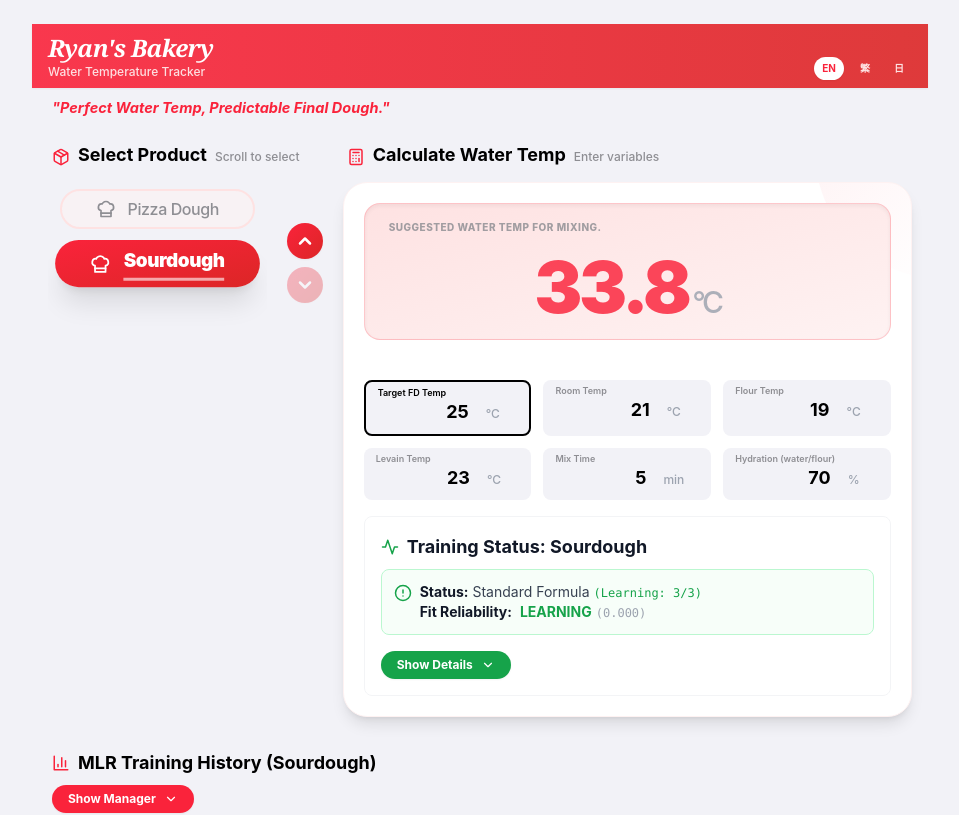
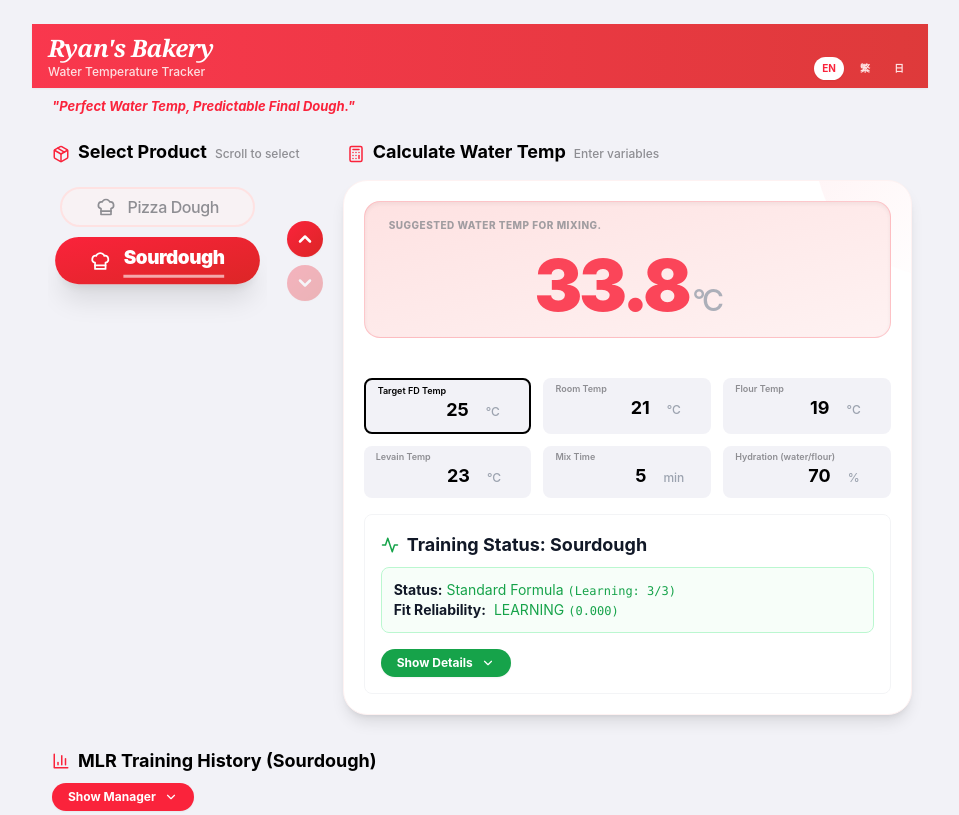
Before and after one commit to ghryan0000/dough-temp-tracker, a React (Vite) app: page / in a window 1280 px wide. Shown: the top 815 px of the page, without its empty margins (160-1119 px from the left). Built offline with nearby package versions, Linux system fonts and the light colour scheme.

Commit message:
Refine UI: adjust text sizes, alignment, and colors in Training Status and Model Analysis sections

```diff
--- a/dough-temp-tracker.tsx
+++ b/dough-temp-tracker.tsx
@@ -747,7 +747,7 @@ export default function DoughTempTracker() {
         </div>
 
         {/* App Description - One Liner */}
-        <p className="text-[14.5px] font-bold italic text-apple-red mb-6 -mt-2 px-1 leading-relaxed max-w-[390px]">
+        <p className="text-[13px] font-bold italic text-apple-red mb-6 -mt-2 px-1 leading-relaxed max-w-[390px]">
           {t.appDescription}
         </p>
 
@@ -840,10 +840,8 @@ export default function DoughTempTracker() {
                 </h3>
 
                 <div className={`mb-4 p-3 rounded-lg border ${regressionModel?.ready ? 'bg-green-50/50 border-green-200' : 'bg-gray-50 border-gray-200'}`}>
-                  <div className="flex items-start gap-2">
-                    <AlertCircle className={`mt-0.5 ${regressionModel?.ready ? 'text-green-600' : 'text-gray-600'}`} size={18} />
                   <div className="text-sm">
-                      <strong className="text-gray-900">Status:</strong> <span className="text-gray-700">
+                    <strong className="text-gray-900">Status:</strong> <span className={regressionModel?.isSynthetic ? 'text-green-600' : 'text-gray-700'}>
                       {regressionModel?.isSynthetic ? 'Standard Formula' : 'MLR Trained!'}
                       <span className="text-green-600 font-mono text-xs ml-1">
                         {regressionModel?.isSynthetic
@@ -851,11 +849,10 @@ export default function DoughTempTracker() {
                           : `(R²=${regressionModel.rSquared.toFixed(3)})`}
                       </span>
                     </span><br />
-                      <strong className="text-gray-900">Fit Reliability:</strong> <span className={`font-bold uppercase ml-1 ${!regressionModel?.ready || regressionModel.rSquared < 0.7 ? 'text-green-600' : regressionModel.rSquared >= 0.9 ? 'text-green-600' : 'text-amber-500'}`}>
+                    <strong className="text-gray-900">Fit Reliability:</strong> <span className={`uppercase ml-1 ${!regressionModel?.ready || regressionModel.rSquared < 0.7 ? 'text-green-600' : regressionModel.rSquared >= 0.9 ? 'text-green-600' : 'text-amber-500'}`}>
                       {!regressionModel?.ready ? 'Learning' : regressionModel.rSquared >= 0.9 ? 'Excellent' : regressionModel.rSquared >= 0.7 ? 'Good' : 'Learning'}
                     </span>
-                      <span className="text-gray-400 font-mono text-xs ml-1">({(regressionModel.rSquared || 0).toFixed(3)})</span>
-                    </div>
+                    <span className="text-green-600 font-mono text-xs ml-1">({(regressionModel.rSquared || 0).toFixed(3)})</span>
                   </div>
                 </div>
 
@@ -873,8 +870,8 @@ export default function DoughTempTracker() {
                       <div className="mt-4 bg-white rounded-2xl border-2 border-gray-100 shadow-sm overflow-hidden text-gray-800">
                         {/* Header */}
                         <div className="bg-green-50/50 px-4 py-3 border-b-2 border-gray-100 flex items-center justify-between">
-                          <h3 className="font-bold text-sm flex items-center gap-2 text-green-700 font-mono">
-                            <BarChart3 size={16} /> {t.model} Analysis
+                          <h3 className="font-bold text-sm flex items-center gap-2 text-gray-800 font-mono">
+                            <BarChart3 size={16} className="text-green-600" /> {t.model} Analysis
                           </h3>
                           <div className="text-[10px] font-bold text-gray-600 uppercase tracking-widest">Live Engine v1.0</div>
                         </div>
@@ -882,9 +879,15 @@ export default function DoughTempTracker() {
                         <div className="p-4 space-y-5">
                           {/* Equation Block */}
                           <div>
-                            <div className="text-[10px] font-bold text-gray-600 mb-2 uppercase tracking-tight flex items-center gap-1.5">
+                            <div className="text-[10px] font-bold text-green-700 mb-2 uppercase tracking-tight flex items-center gap-1.5">
                               <div className="w-1.5 h-1.5 rounded-full bg-green-400 animate-pulse" />
                               Computed Regression Equation
+                            </div>
+                            <div className="flex items-center gap-2 mb-3 pl-3 pr-1">
+                              <span className="text-[9px] font-bold text-gray-600 uppercase tracking-wider">Analysis Confidence</span>
+                              <span className="text-[10px] font-black text-green-700 bg-green-100 px-2 py-0.5 rounded-full font-mono">
+                                n = {regressionModel.nSamples} Sessions
+                              </span>
                             </div>
                             <div className="text-[13px] leading-relaxed p-3 bg-gray-50/50 rounded-xl border border-gray-100 font-mono">
                               <span className="text-green-700 font-black">Actual Water Temp</span> = {(regressionModel.intercept || 0).toFixed(2)}
@@ -898,13 +901,7 @@ export default function DoughTempTracker() {
                           </div>
                         </div>
 
-                        {/* Footer / Sample Count */}
-                        <div className="bg-gray-50 px-4 py-2 border-t border-gray-100 flex justify-between items-center">
-                          <span className="text-[9px] font-bold text-gray-600 uppercase tracking-wider">Analysis Confidence</span>
-                          <span className="text-[10px] font-black text-green-700 bg-green-100 px-2 py-0.5 rounded-full font-mono">
-                            n = {regressionModel.nSamples} Sessions
-                          </span>
-                        </div>
+
                       </div>
                     )}
                   </div>
@@ -1062,7 +1059,7 @@ export default function DoughTempTracker() {
             <div className="bg-white rounded-2xl shadow-sm p-5">
               {/* Add Product */}
               <div className="mb-4 mt-4">
-                <label className="text-xs font-semibold text-gray-600 mb-1 block">Add New Product</label>
+                <label className="text-xs font-semibold text-gray-600 uppercase tracking-wider mb-1 block">Add New Product</label>
                 <div className="flex gap-2">
                   <input
                     type="text"
@@ -1085,7 +1082,7 @@ export default function DoughTempTracker() {
 
               {/* Product List */}
               <div className="space-y-2">
-                <label className="text-xs font-semibold text-gray-600 block">{t.yourProducts}</label>
+                <label className="text-xs font-semibold text-gray-600 uppercase tracking-wider block">{t.yourProducts}</label>
                 {products.map((product: Product) => (
                   <div key={product.id} className="flex items-center justify-between p-2 bg-white rounded-lg border border-gray-100 hover:border-purple-200 transition-colors">
                     <div className="flex items-center gap-2">
```
Lines whose indentation alone changed are shown as unchanged.
